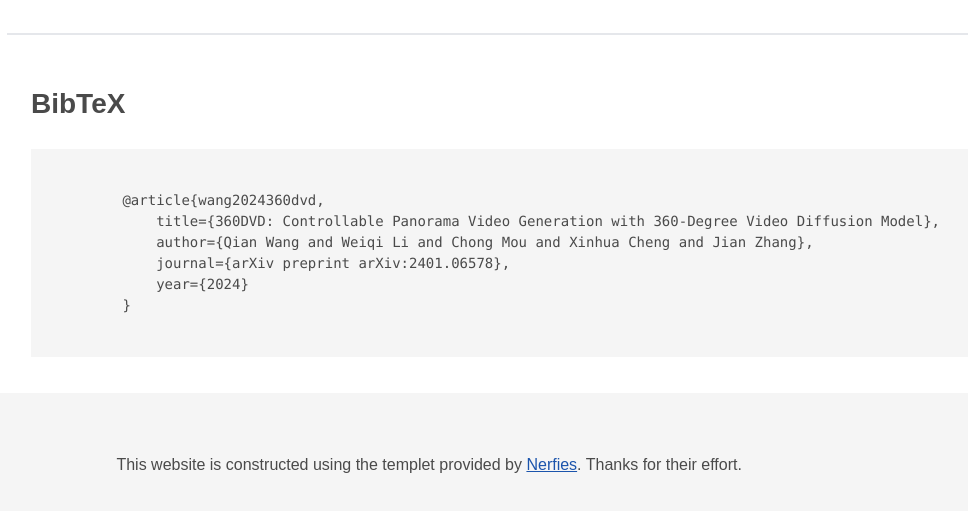
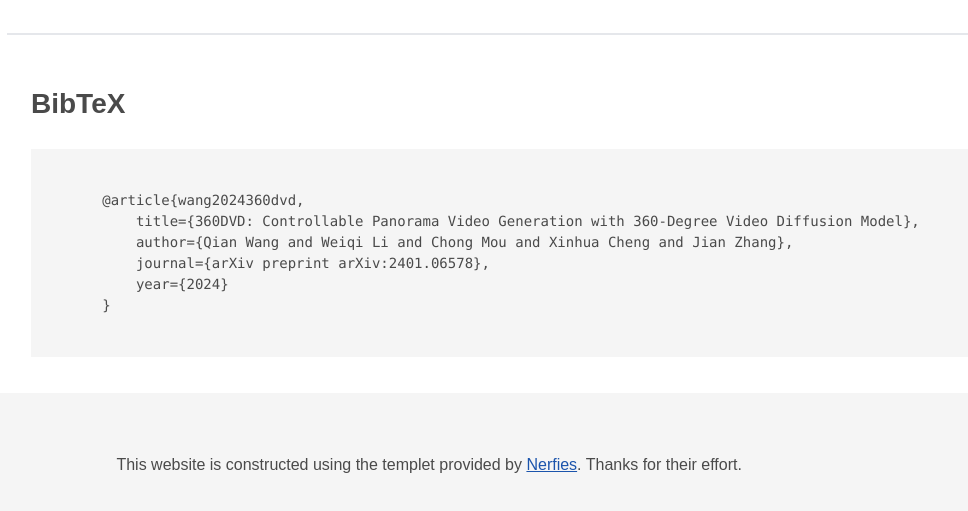
Before and after one commit to Akaneqwq/360DVD, a plain HTML site: page index.html in a window 1280 px wide. Shown: the part 5081-5592 px from the top of the page, without its empty margins (129-1097 px from the left). Drawn offline with Linux system fonts and the light colour scheme.

Commit message:
feat: better display

```diff
--- a/static/css/index.css
+++ b/static/css/index.css
@@ -200,7 +200,14 @@ section > p {
     font-size: 1.75rem;
 }
 
+.bibtex > pre > code {
+    overflow-x: auto;
+    display: block;
+}
+
 pre {
+    display: flex;
+    justify-content: center;
     padding: 1.25rem 1.5rem;
     background-color: #f5f5f5;
     color: #4a4a4a;
```
Also changed, not shown: index.html (indentation only).
